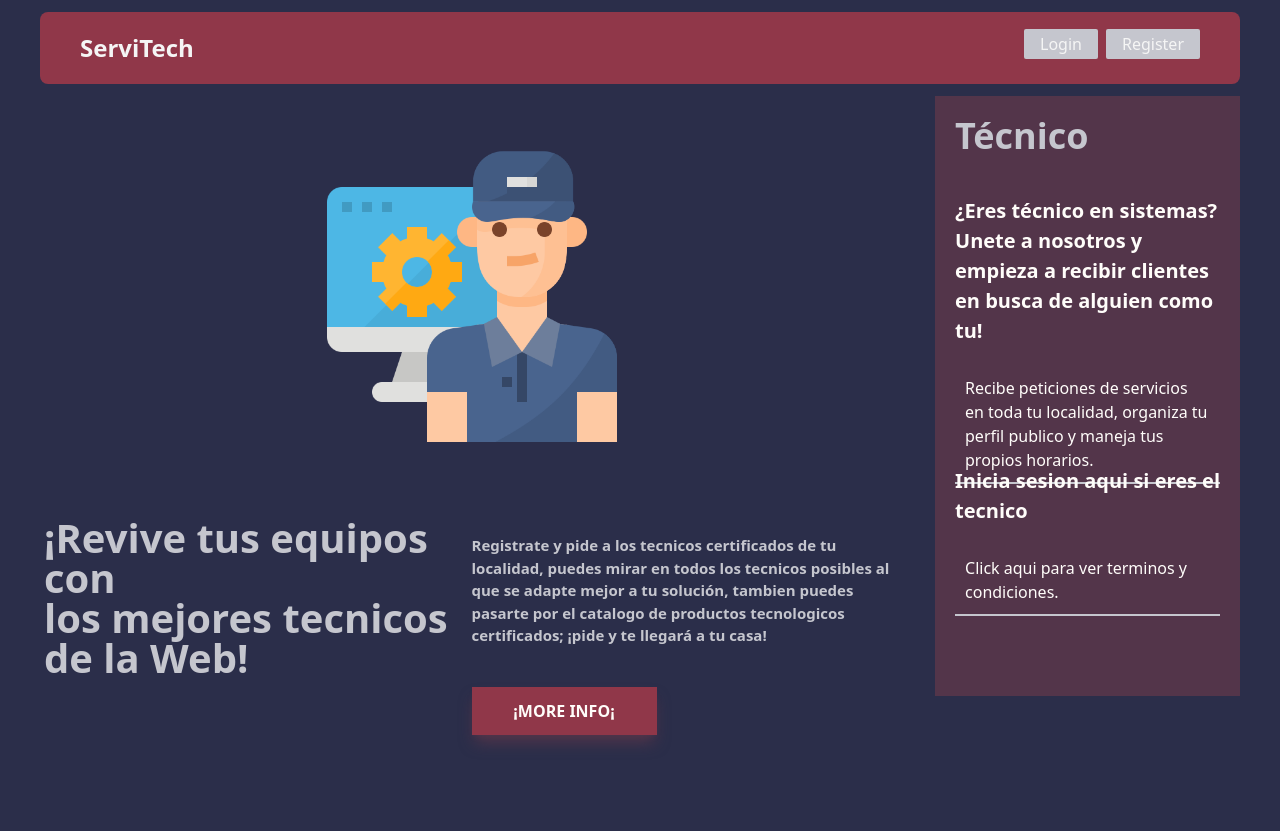
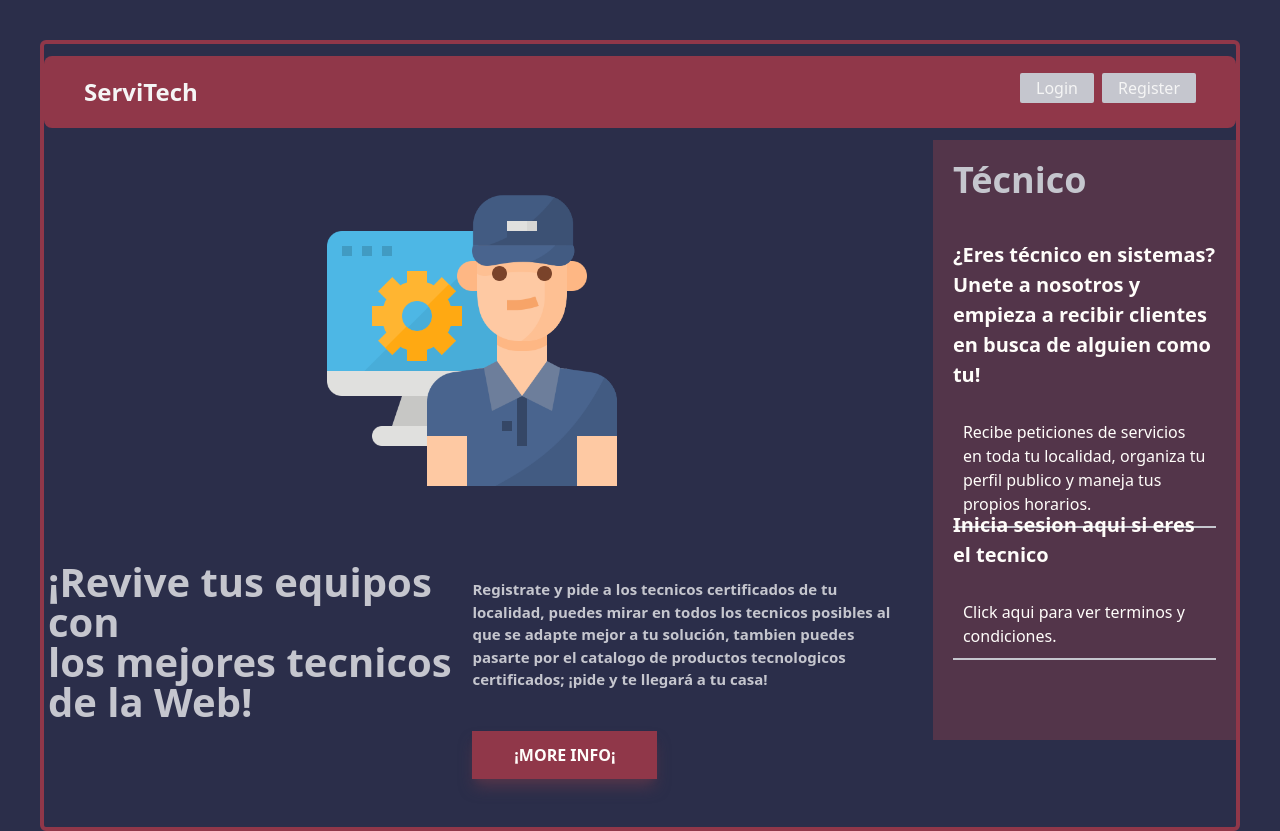
Before and after one commit to Yoyisn/Proyect_progress, a React (Vite) app in the folder Frontend/: page / in a window 1280 px wide. Before the commit the page ends 800 px from the top, so only its background shows below. Built offline with nearby package versions, Linux system fonts and the light colour scheme.

Commit message:
HomePage con marcos, beta try

```diff
--- a/Frontend/src/Pages/HomePage.jsx
+++ b/Frontend/src/Pages/HomePage.jsx
@@ -8,7 +8,7 @@ import CardsContainer from "../Components/CardsContainer.jsx";
 function HomePage() {
     return (
         <>
-
+      <div className="border-solid border-4 border-Darkred mt-10 rounded-md">
         <NavBar />
         <div className="sm:flex sm:gap-8">
           {" "}
@@ -28,7 +28,7 @@ function HomePage() {
 
         </div>
         {/* <CardsContainer /> */}
-
+      </div>
         </>
     );
 };
```
